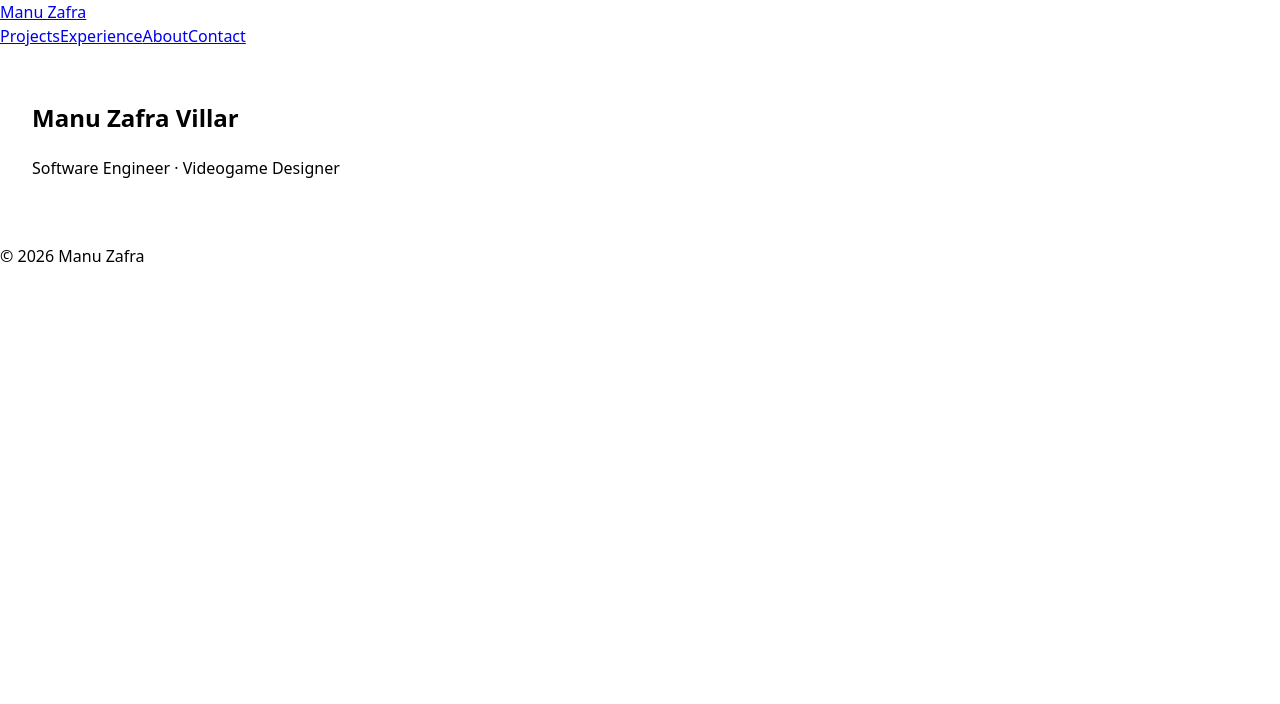
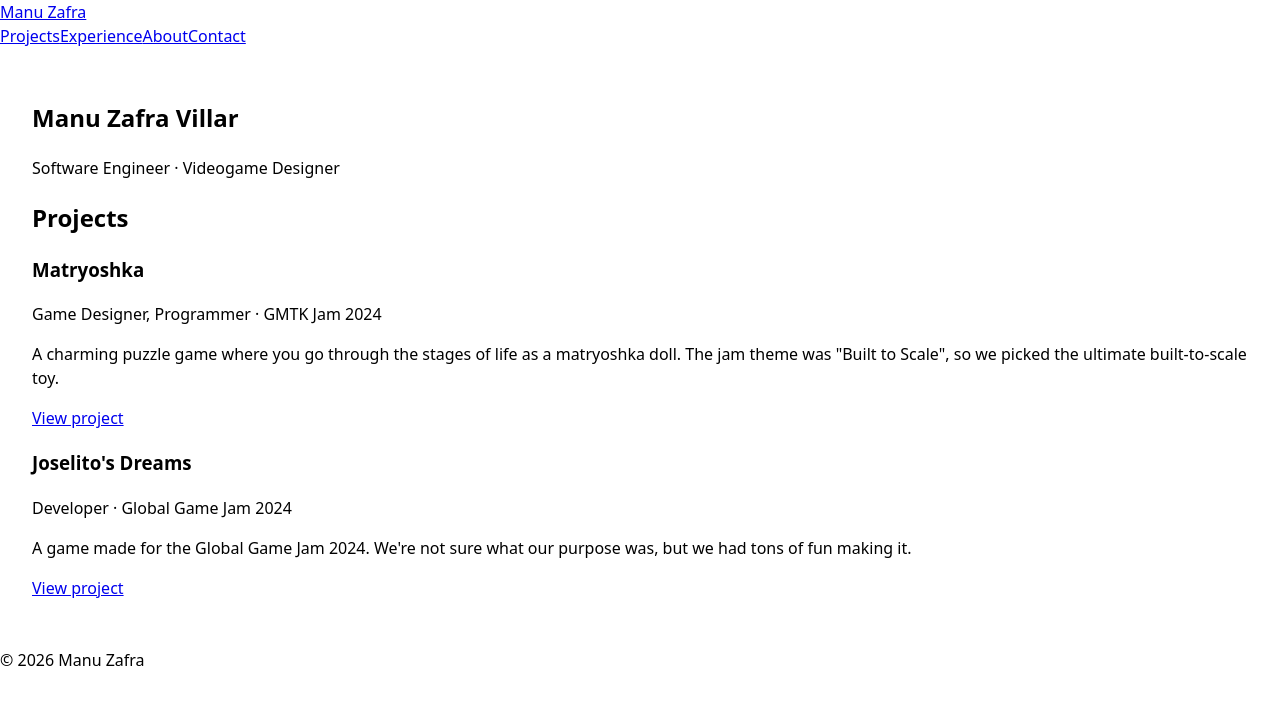
Before and after one commit to mazafrav/manu-zafra-react, a React (Vite) app: page / in a window 1280 px wide. Shown: the top 704 px of the page. Built offline with nearby package versions, Linux system fonts and the light colour scheme.

Commit message:
Added projects filter by category

```diff
--- a/src/App.tsx
+++ b/src/App.tsx
@@ -2,6 +2,7 @@ import './App.css'
 import Footer from './components/Footer'
 import Header from './components/Header'
 import Hero from './components/Hero'
+import Projects from './components/Projects'
 
 function App() {
   return (
@@ -9,6 +10,7 @@ function App() {
       <Header name="Manu Zafra" />
       <main>
         <Hero />
+        <Projects />
       </main>
       <Footer />
     </>
--- /dev/null
+++ b/src/components/ProjectCard.tsx
@@ -0,0 +1,20 @@
+import type { Project } from '../data/projects'
+
+interface ProjectCardProps {
+  project: Project
+}
+
+function ProjectCard({ project }: ProjectCardProps) {
+  return (
+    <article>
+      <h3>{project.name}</h3>
+      <p>
+        {project.role} · {project.timeline}
+      </p>
+      <p>{project.summary}</p>
+      <a href={project.url}>View project</a>
+    </article>
+  )
+}
+
+export default ProjectCard
--- /dev/null
+++ b/src/components/Projects.tsx
@@ -0,0 +1,19 @@
+import { filterProjects, projects } from '../data/projects'
+import type { CategoryFilter } from '../data/projects'
+import ProjectCard from './ProjectCard'
+
+// Temporary: a fixed value to test the filter. Phase 5 replaces it with state driven by buttons.
+const activeCategory: CategoryFilter = 'gamejam'
+
+function Projects() {
+  return (
+    <section id="projects">
+      <h2>Projects</h2>
+      {filterProjects(projects, activeCategory).map((project) => (
+        <ProjectCard key={project.name} project={project}/>
+      ))}
+    </section>
+  )
+}
+
+export default Projects
--- a/src/data/projects.ts
+++ b/src/data/projects.ts
@@ -1,6 +1,13 @@
-// TODO(human): define and export the `Project` interface (and the category type it uses).
-// Fields needed by the data below: name, role, timeline, summary, url, categories.
-// `categories` must only accept: 'videogame' | 'gamejam' | 'post' | 'personal'.
+export type Category = 'videogame' | 'gamejam' | 'post' | 'personal'
+
+export interface Project {
+  name: string
+  role: string
+  timeline: string
+  summary: string
+  url: string
+  categories: Category[]
+}
 
 export const projects: Project[] = [
   {
@@ -9,16 +16,16 @@ export const projects: Project[] = [
     timeline: '2023 - Present',
     summary:
       'Local co-op adventure game where you play as two mages trying to regain their power in a humorous fantasy setting. Made at Curious Imp by a team of 17.',
-    url: '/posts/aw/',
+    url: '#',
     categories: ['videogame'],
   },
   {
     name: 'Pathogenesis',
     role: 'Game Designer, Artist, Programmer',
-    timeline: '2023 - Present',
+    timeline: '2023 - 2025',
     summary:
       'A 2D platform puzzle game where you control a vulnerable virus striving to survive in a microscopic world.',
-    url: '/posts/pathogenesis/',
+    url: '#',
     categories: ['videogame'],
   },
   {
@@ -27,7 +34,7 @@ export const projects: Project[] = [
     timeline: '2024',
     summary:
       'A personal project exploring interactive narrative. Through the game I try to convey the complex emotions of grief in an immersive, emotional journey.',
-    url: '/posts/ourhome/',
+    url: '#',
     categories: ['videogame', 'personal'],
   },
   {
@@ -35,7 +42,7 @@ export const projects: Project[] = [
     role: 'Dungeon Master',
     timeline: 'Ongoing',
     summary: "Notes and encounters designed for the TTRPG campaigns I've run as a DM.",
-    url: '/posts/dmvault/',
+    url: '#',
     categories: ['personal'],
   },
   {
@@ -53,7 +60,7 @@ export const projects: Project[] = [
     timeline: '2024',
     summary:
       'Level blocking for a first-person horror game, exploring how to build tension and suspense through level design with limited resources.',
-    url: '/posts/fpsstudy/',
+    url: '#',
     categories: ['personal', 'post'],
   },
   {
@@ -71,7 +78,7 @@ export const projects: Project[] = [
     timeline: '2024',
     summary:
       "An analysis of some of the most significant puzzles I've designed and implemented, walking through the process and the design choices behind them.",
-    url: '/posts/puzzledesign/',
+    url: '#',
     categories: ['personal', 'post'],
   },
   {
@@ -84,3 +91,11 @@ export const projects: Project[] = [
     categories: ['gamejam', 'videogame'],
   },
 ]
+
+export type CategoryFilter = Category | 'all'
+
+export function filterProjects(list: Project[], category: CategoryFilter): Project[] {
+  if (category === 'all') return list;
+  return list.filter((project) => project.categories.includes(category))
+
+}
```
